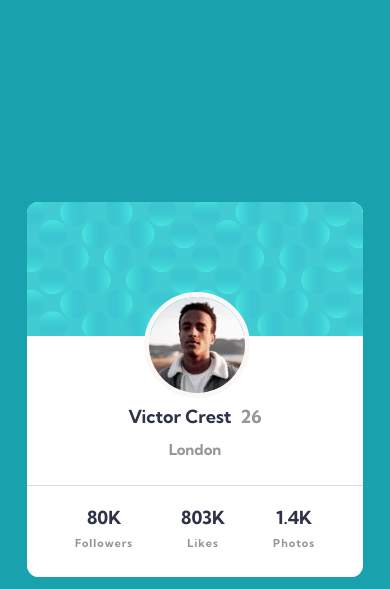
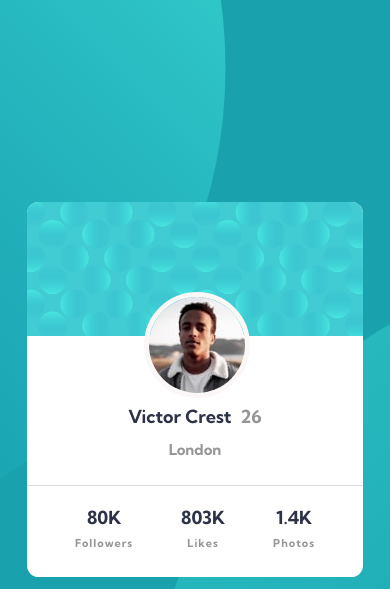
Before and after one commit to Saurabh-Mishra04/Profile-card-component, a website: page index.html in a window 390 px wide. Shown: the top 589 px of the page. Drawn offline with Linux system fonts and the light colour scheme; the site is published under a folder, as on GitHub Pages, so addresses that start at the root find nothing.

Commit message:
#revision-commit

```diff
--- a/scss/_globals.scss
+++ b/scss/_globals.scss
@@ -11,8 +11,8 @@ body{
     font-family: 'Kumbh Sans', sans-serif;
     font-size: 18px;
     background-image:
-        url(./images/bg-pattern-top.svg), //top
-        url(./images/bg-pattern-bottom.svg); //bottom
+        url(../../images/bg-pattern-top.svg), //top
+        url(../../images/bg-pattern-bottom.svg); //bottom
     background-position:
         bottom 16rem left -18rem, //top img
         top 22rem right -15rem; //bottom img
--- a/scss/_responsive.scss
+++ b/scss/_responsive.scss
@@ -1,8 +1,8 @@
 @media  screen and (max-width:1000px) {
     body{
         background-image:
-        url(/images/bg-pattern-top.svg), //top
-        url(/images/bg-pattern-bottom.svg); //bottom
+        url(../../images/bg-pattern-top.svg), //top
+        url(../../images/bg-pattern-bottom.svg); //bottom
         background-position:
         bottom 25rem left -28rem  ,
         top 25rem right -28rem;
@@ -12,8 +12,8 @@
 @media  screen and (max-width:700px) {
     body{
         background-image:
-        url(/images/bg-pattern-top.svg), //top
-        url(/images/bg-pattern-bottom.svg); //bottom
+        url(../../images/bg-pattern-top.svg), //top
+        url(../../images/bg-pattern-bottom.svg); //bottom
         background-position:
         bottom 25rem left -38rem  ,
         top 25rem right -38rem;
@@ -22,8 +22,8 @@
 @media  screen and (max-width:400px) {
     body{
         background-image:
-        url(/images/bg-pattern-top.svg), //top
-        url(/images/bg-pattern-bottom.svg); //bottom
+        url(../../images/bg-pattern-top.svg), //top
+        url(../../images/bg-pattern-bottom.svg); //bottom
         background-position:
         bottom 18rem left -47rem  ,
         top 16rem right -46rem;
```
Also changed, not shown: README.md, assets/css/styles.css.
